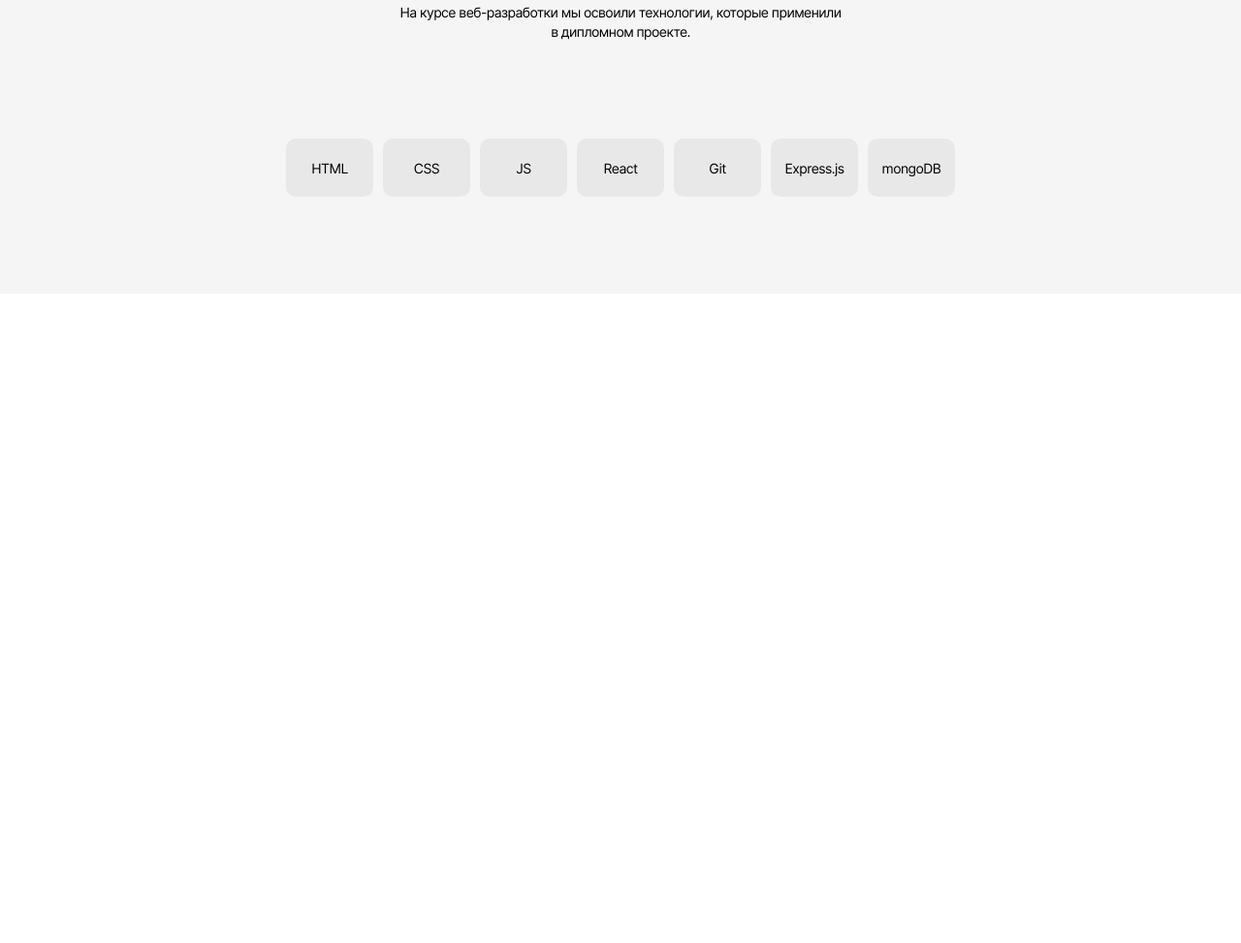
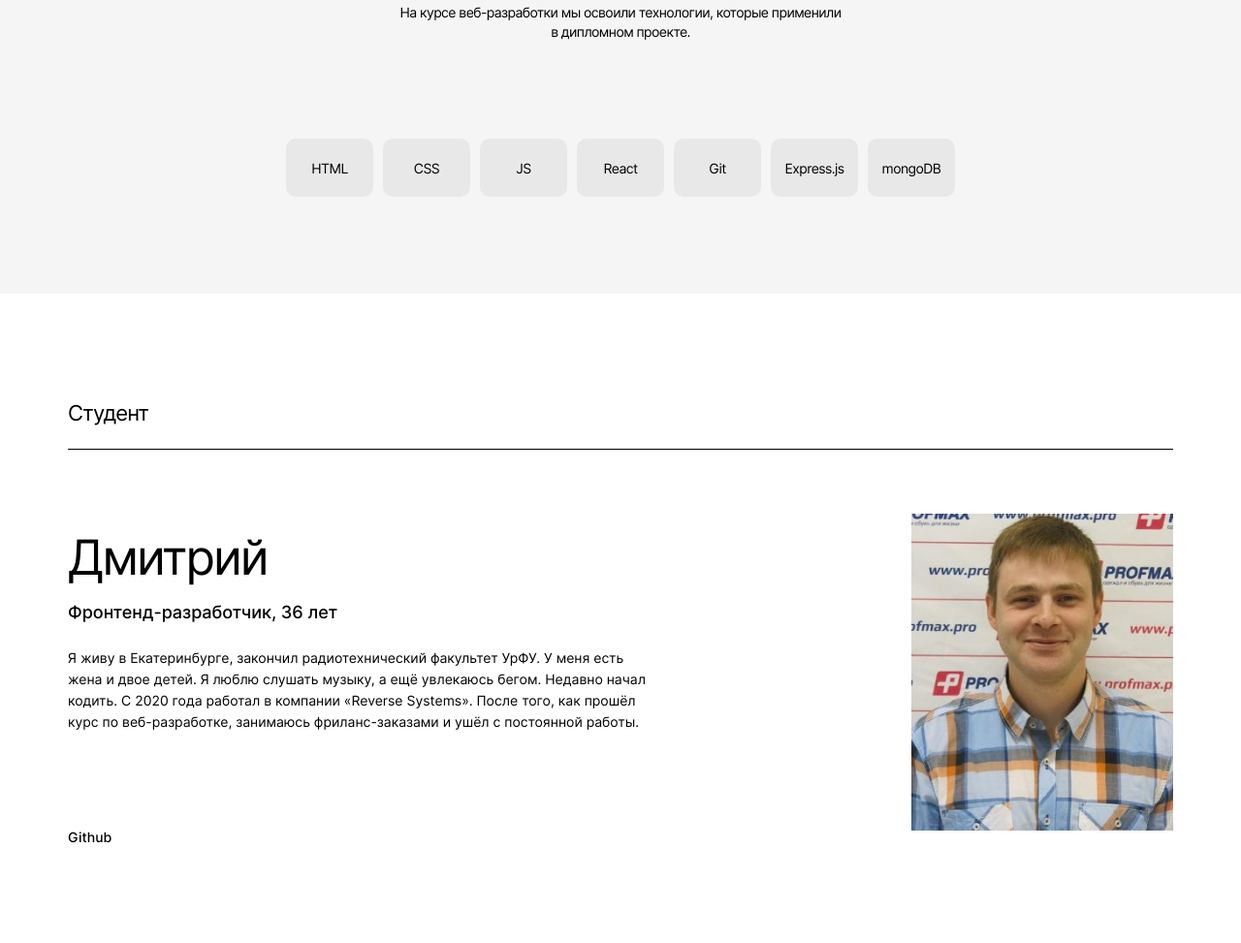
Before and after one commit to gatalsky-dv/movies-explorer-frontend, a React app: page / in a window 1280 px wide. Shown: the part 1588-2561 px from the top of the page at 97% size. Before the commit the page ends 1891 px from the top, so only its background shows below. Built offline with nearby package versions, Linux system fonts and the light colour scheme; a web font is replaced by a local one.

Commit message:
AboutMe is done

```diff
--- a/src/components/App/App.js
+++ b/src/components/App/App.js
@@ -15,7 +15,7 @@ export default function App() {
         <Promo />
         <AboutProject />
         <Tech />
-        {/* <AboutMe /> */}
+        <AboutMe />
         {/* <Switch>
 						<ProtectedRoute
 							exact
--- a/src/components/Main/AboutMe/AboutMe.css
+++ b/src/components/Main/AboutMe/AboutMe.css
@@ -0,0 +1,198 @@
+.aboutme {
+  background: #FFFFFF;
+  display: flex;
+}
+
+@media screen and (min-width: 320px) {
+  .aboutme {
+    max-width: 100vw;
+    min-height: 641px;
+    flex-direction: column;
+  }
+}
+
+@media screen and (min-width: 768px) {
+  .aboutme {
+    min-height: 585px;
+  }
+}
+
+@media screen and (min-width: 1280px) {
+  .aboutme {
+    min-height: 608px;
+  }
+}
+
+.aboutme_img {
+  margin: auto;
+}
+
+@media screen and (min-width: 320px) {
+  .aboutme_img {
+    width: 292px;
+    height: 352px;
+    /* margin: 0 auto 44px auto; */
+    object-fit: cover;
+  }
+}
+
+@media screen and (min-width: 768px) {
+  .aboutme_img {
+    width: 255px;
+    height: 307px;
+    margin: 207px 50px 0 auto;
+    position: absolute;
+    right: 0;
+  }
+}
+
+@media screen and (min-width: 1280px) {
+  .aboutme_img {
+    width: 270px;
+    height: 327px;
+    margin: 227px 70px auto auto;
+  }
+}
+
+.aboutme_name {
+  font-style: normal;
+  font-weight: 400;
+  color: #000000;
+  letter-spacing: -0.04em;
+}
+
+@media screen and (min-width: 320px) {
+  .aboutme_name {
+    min-width: 292px;
+    min-height: 36px;
+    margin: 40px auto 20px auto;
+    font-size: 30px;
+    line-height: 36px;
+  }
+}
+
+@media screen and (min-width: 768px) {
+  .aboutme_name {
+    margin: 16px auto 16px 50px;
+    min-width: 348px;
+    min-height: 40px;
+    font-size: 40px;
+    line-height: 40px;
+  }
+}
+
+@media screen and (min-width: 1280px) {
+  .aboutme_name {
+    margin: 16px auto 18px 70px;
+    min-width: 600px;
+    min-height: 58px;
+    font-size: 50px;
+    line-height: 58px;
+  }
+}
+
+.aboutme__profession {
+  font-style: normal;
+  font-weight: 500;
+  color: #000000;
+}
+
+@media screen and (min-width: 320px) {
+  .aboutme__profession {
+    min-width: 292px;
+    min-height: 16px;
+    margin: auto;
+    font-size: 11px;
+    line-height: 16px;
+  }
+}
+
+@media screen and (min-width: 768px) {
+  .aboutme__profession {
+    font-size: 12px;
+    line-height: 18px;
+    min-width: 348px;
+    min-height: 18px;
+    margin: 0 0 0 50px;
+  }
+}
+
+@media screen and (min-width: 1280px) {
+  .aboutme__profession {
+    font-size: 18px;
+    line-height: 20px;
+    min-width: 600px;
+    min-height: 20px;
+    margin: 0 0 0 70px;
+  }
+}
+
+.aboutme__text {
+  font-style: normal;
+  font-weight: 400;
+  color: #000000;
+  mix-blend-mode: normal;
+}
+
+@media screen and (min-width: 320px) {
+  .aboutme__text {
+    min-width: 364px;
+    min-height: 108px;
+    margin: 20px auto 40px auto;
+    font-size: 12px;
+    line-height: 18px;
+  }
+}
+
+@media screen and (min-width: 768px) {
+  .aboutme__text {
+    max-width: 292px;
+    min-height: 112px;
+    margin: 20px auto 87px 50px;
+    font-size: 11px;
+    line-height: 16px;
+  }
+}
+
+@media screen and (min-width: 1280px) {
+  .aboutme__text {
+    max-width: 600px;
+    min-height: 88px;
+    margin: 26px auto 99px 70px;
+    font-size: 14px;
+    line-height: 22px;
+  }
+}
+
+.aboutme__github {
+  font-style: normal;
+  font-weight: 500;
+  color: #000000;
+}
+
+@media screen and (min-width: 320px) {
+  .aboutme__github {
+    min-width: 292px;
+    min-height: 17px;
+    margin: 0 auto 70px auto;
+    font-size: 14px;
+    line-height: 17px;
+  }
+}
+
+@media screen and (min-width: 768px) {
+  .aboutme__github {
+    min-width: 292px;
+    min-height: 17px;
+    margin: 0 0 91px 50px;
+    font-size: 14px;
+    line-height: 17px;
+  }
+}
+
+@media screen and (min-width: 1280px) {
+  .aboutme__github {
+    min-width: 600px;
+    margin: 0 0 101px 70px;
+  }
+}
--- a/src/components/Main/AboutMe/AboutMe.js
+++ b/src/components/Main/AboutMe/AboutMe.js
@@ -1,16 +1,16 @@
+import React from 'react';
 
+export default function AboutMe({ email }) {
 
-// export default function AboutMe({ email }) {
-
-//   return (
-//     // <section className="aboutme">
-//     //   <article className="">
-
-//     //   </article>
-//     //   <div className="promo__img"></div>
-//     //   <h1 className="promo__caption">Учебный проект студента факультета Веб-разработки.</h1>
-//     //   <p className="promo__text">Листайте ниже, чтобы узнать больше про этот проект и его создателя.</p>
-//     //   <button className="promo__more">Узнать больше</button>
-//     // </section>
-//   )
-// }
+  return (
+    <section className="aboutme">
+      <h2 className="caption">Студент</h2>
+      <div className="line"></div>
+      <img src={require('../../../images/ava.jpeg')} alt="Аватарка" className='aboutme_img' />
+      <h3 className="aboutme_name">Дмитрий</h3>
+      <h4 className="aboutme__profession">Фронтенд-разработчик, 36 лет</h4>
+      <p className="aboutme__text">Я живу в Екатеринбурге, закончил радиотехнический факультет УрФУ. У меня есть жена и двое детей. Я люблю слушать музыку, а ещё увлекаюсь бегом. Недавно начал кодить. С 2020 года работал в компании «Reverse Systems». После того, как прошёл курс по веб-разработке, занимаюсь фриланс-заказами и ушёл с постоянной работы.</p>
+      <h4 className="aboutme__github">Github</h4>
+    </section>
+  )
+}
--- a/src/components/Main/AboutProject/AboutProject.css
+++ b/src/components/Main/AboutProject/AboutProject.css
@@ -79,7 +79,7 @@
 @media screen and (min-width: 1280px) {
   .line {
     min-width: 89.06%;
-    margin: 0 70px 70px 70px;
+    margin: 0 70px 66px 70px;
   }
 }
 
@@ -111,7 +111,7 @@
   .diplom {
     min-width: 89.06%;
     max-height: 90px;
-    margin: 0 70px 110px 70px;
+    margin: 4px 70px 110px 70px;
   }
 }
 
--- a/src/components/Main/Promo/Promo.css
+++ b/src/components/Main/Promo/Promo.css
@@ -15,7 +15,6 @@
 @media screen and (min-width: 768px) {
   .promo {
     min-height: 784px;
-
   }
 }
 
@@ -31,7 +30,6 @@
 
 @media screen and (min-width: 320px) {
   .promo__img {
-    background-image: url(../../../images/text__landing_210-206.jpg);
     width: 210px;
     height: 206px;
     margin: 70px auto 44px auto;
@@ -41,7 +39,6 @@
 
 @media screen and (min-width: 768px) {
   .promo__img {
-    background-image: url(../../../images/text__landing_310-304.jpg);
     width: 310px;
     height: 304px;
     margin: 140px auto 48px auto;
--- a/src/components/Main/Promo/Promo.js
+++ b/src/components/Main/Promo/Promo.js
@@ -4,7 +4,7 @@ export default function Promo({ email }) {
 
   return (
     <section className="promo">
-      <div className="promo__img"></div>
+      <img src={require('../../../images/text__landing_310-304.jpg')} alt="Веб планета" className='promo__img' />
       <h1 className="promo__caption">Учебный проект студента факультета Веб-разработки.</h1>
       <p className="promo__text">Листайте ниже, чтобы узнать больше про этот проект и его создателя.</p>
       <button className="promo__more">Узнать больше</button>
--- a/src/components/Main/Techs/Tech.css
+++ b/src/components/Main/Techs/Tech.css
@@ -53,7 +53,7 @@
 
 @media screen and (min-width: 1280px) {
   .tech_caption {
-    margin-top: 20px;
+    margin-top: 24px;
   }
 }
 
```
Also changed, not shown: src/images/ava.jpeg (added), src/images/ava_210-206.jpg (added), src/images/ava_310-304.jpg (added).
